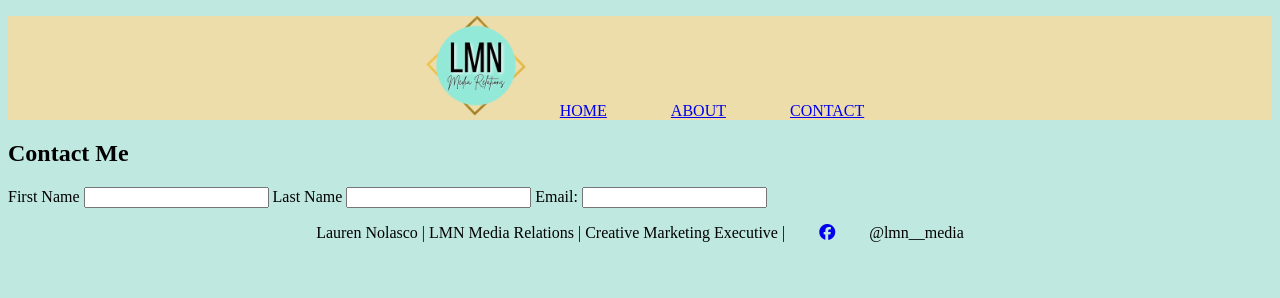
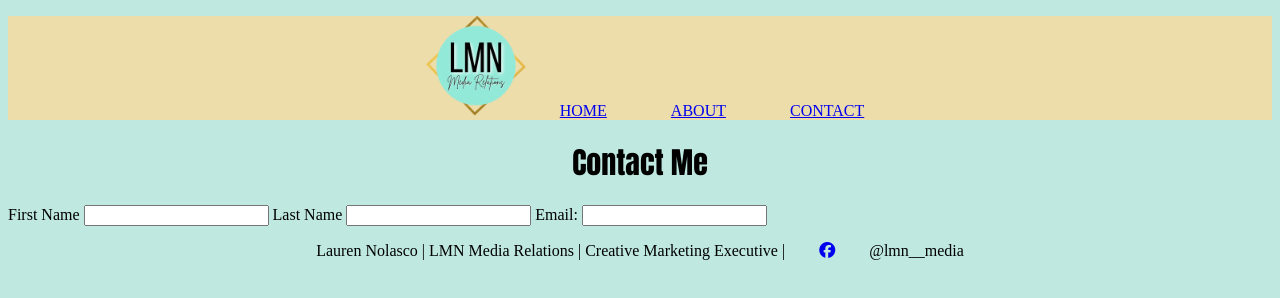
Before and after one commit to gemineyez/final_project, a plain HTML site: page contact.html in a window 1280 px wide. Drawn offline with Linux system fonts and the light colour scheme.

Commit message:
tried to fix contact

```diff
--- a/contact.html
+++ b/contact.html
@@ -13,16 +13,14 @@
     <nav>
         <ul>
             <img src="project_images/new LMN logo_transp.png" alt="LMN Media Relations" style="width: 100px; height: 100px;">
-            <li class="navlink"><a href="home.html">HOME</a></li>
+            <li class="navlink"><a href="index.html">HOME</a></li>
             <li class="navlink"><a href="about.html">ABOUT</a></li>
             <li class="navlink"><a href="contact.html">CONTACT</a></li>
 
         </ul>
     </nav>
 
-   <h2 class="contactme">
-       Contact Me
-   </h2>
+        <h1>Contact Me</h1>
 
         <form>
             <label for="fname">First Name</label>
@@ -32,8 +30,6 @@
             <label for="email">Email:</label>
             <input type="text">
         </form>
-
-
 
 
 
--- a/final_project.css
+++ b/final_project.css
@@ -59,5 +59,5 @@ footer {
 h1 {
     text-align: center;
     font-family: Impact, Haettenschweiler, 'Arial Narrow Bold', sans-serif;
-    font-size: 15px;
+    font-size: 30px;
 }
```
Also changed, not shown: about.html (+1 -1 lines), index.html (+1 -1 lines). Lines whose indentation alone changed are shown as unchanged.
